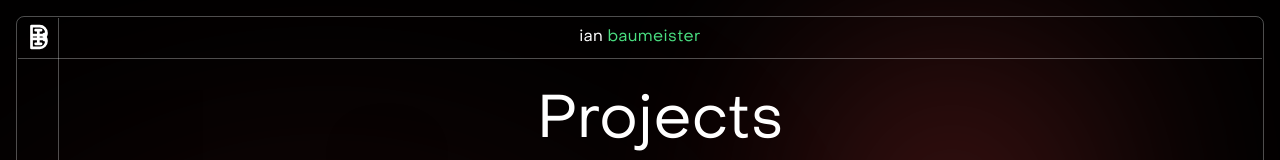
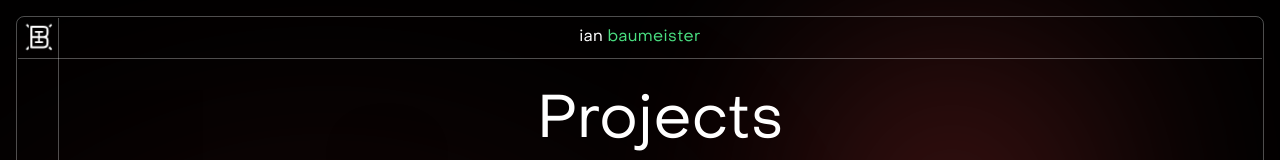
Before and after one commit to ibxibx/portfolio-react, a React (Create React App) app: page /portfolio-react/work in a window 1280 px wide. Shown: the top 160 px of the page. Built offline with nearby package versions, Linux system fonts and the light colour scheme.

Commit message:
Improved logo monogram

```diff
--- a/src/components/layout/LogoMonogram.jsx
+++ b/src/components/layout/LogoMonogram.jsx
@@ -1,67 +1,244 @@
-import React from "react";
-import { Link } from "react-router-dom";
+import React, { useState, useEffect } from "react";
 
 const LogoMonogram = () => {
+  const [isReversing, setIsReversing] = useState(false);
+  const [isAnimating, setIsAnimating] = useState(false);
+  const [isMounted, setIsMounted] = useState(false);
+
+  useEffect(() => {
+    setIsMounted(true);
+    const animationCycle = () => {
+      if (!isAnimating) {
+        setIsReversing(false);
+
+        const disappearTimeout = setTimeout(() => {
+          setIsReversing(true);
+        }, 7400);
+
+        const restartTimeout = setTimeout(() => {
+          setIsReversing(false);
+        }, 12800);
+
+        return () => {
+          clearTimeout(disappearTimeout);
+          clearTimeout(restartTimeout);
+        };
+      }
+    };
+
+    const cleanup = animationCycle();
+    const interval = setInterval(animationCycle, 12800);
+
+    return () => {
+      cleanup();
+      clearInterval(interval);
+    };
+  }, [isMounted, isAnimating]);
+
+  const handleClick = () => {
+    setIsAnimating(true);
+    setIsReversing(!isReversing);
+    setTimeout(() => {
+      setIsAnimating(false);
+    }, 2400);
+  };
+
   return (
-    <Link to="/" className="animate-logo inline-block">
+    <div
+      className="logo-wrapper inline-block cursor-pointer"
+      onClick={handleClick}
+    >
       <svg
-        className="logo-monogram"
         width="34"
         height="34"
-        viewBox="0 0 50 48"
+        viewBox="0 0 200 200"
         fill="none"
         xmlns="http://www.w3.org/2000/svg"
+        className={`logo-monogram ${isReversing ? "reverse" : ""}`}
       >
+        <defs>
+          <mask id="knockout-mask">
+            <rect width="200" height="200" fill="white" />
+            {/* B knockout outline */}
+            <path
+              d="M55 40
+                 V160
+                 H125
+                 C145 160 150 150 150 135
+                 V120
+                 C150 110 145 100 125 100
+                 H55
+                 M55 100
+                 H125
+                 C145 100 150 90 150 75
+                 V60
+                 C150 45 145 40 125 40
+                 H55Z"
+              fill="none"
+              stroke="black"
+              strokeWidth="32"
+              strokeLinejoin="round"
+            />
+            {/* I knockout outline */}
+            <path
+              d="M100 70V130"
+              stroke="black"
+              strokeWidth="32"
+              strokeLinecap="round"
+            />
+            <path
+              d="M80 70H120"
+              stroke="black"
+              strokeWidth="32"
+              strokeLinecap="round"
+            />
+            <path
+              d="M80 130H120"
+              stroke="black"
+              strokeWidth="32"
+              strokeLinecap="round"
+            />
+          </mask>
+        </defs>
+
+        {/* Background X */}
+        <g className="line x-parts" mask="url(#knockout-mask)">
+          <path
+            d="M30 30L170 170"
+            stroke="currentColor"
+            strokeWidth="12"
+            strokeLinecap="round"
+          />
+          <path
+            d="M170 30L30 170"
+            stroke="currentColor"
+            strokeWidth="12"
+            strokeLinecap="round"
+          />
+        </g>
+
+        {/* I shape */}
+        <g className="line i-shape">
+          <path
+            d="M100 70V130"
+            stroke="currentColor"
+            strokeWidth="10"
+            strokeLinecap="round"
+          />
+          <path
+            d="M80 70H120"
+            stroke="currentColor"
+            strokeWidth="10"
+            strokeLinecap="round"
+          />
+          <path
+            d="M80 130H120"
+            stroke="currentColor"
+            strokeWidth="10"
+            strokeLinecap="round"
+          />
+        </g>
+
         {/* B shape */}
+        <g className="line b-shape">
           <path
-          className="letter-b"
-          d="M14 8V40H26C31.5228 40 36 35.5228 36 30C36 26.134 33.7741 22.7782 30.5 21.3M14 8H26C31.5228 8 36 12.4772 36 18C36 21.866 33.7741 25.2218 30.5 26.7M14 8V26.7M30.5 21.3H14M30.5 21.3C31.3819 20.8896 32.1819 20.3237 32.8661 19.6339M30.5 26.7H14M30.5 26.7C31.3819 27.1104 32.1819 27.6763 32.8661 28.3661"
+            d="M55 40
+               V160
+               H125
+               C145 160 150 150 150 135
+               V120
+               C150 110 145 100 125 100
+               H55
+               M55 100
+               H125
+               C145 100 150 90 150 75
+               V60
+               C150 45 145 40 125 40
+               H55Z"
             stroke="currentColor"
-          strokeWidth="4"
+            strokeWidth="12"
             strokeLinecap="round"
             strokeLinejoin="round"
             fill="none"
           />
-        {/* I shape */}
-        <path
-          className="letter-i"
-          d="M24 14V34M20 14H28M20 34H28"
-          stroke="currentColor"
-          strokeWidth="4"
-          strokeLinecap="round"
-          strokeLinejoin="round"
-          fill="none"
-        />
+        </g>
       </svg>
+
       <style jsx>{`
         .logo-monogram {
-          transition: all 0.5s cubic-bezier(0.615, 0.19, 0.305, 0.91);
-          transform-origin: center;
+          transform: scale(1);
+          transition: transform 0.3s ease;
         }
 
-        .letter-b,
-        .letter-i {
-          transition: all 0.5s cubic-bezier(0.615, 0.19, 0.305, 0.91);
-          stroke-dasharray: 200;
-          stroke-dashoffset: 0;
-          transform-origin: center;
+        .line {
+          stroke-dasharray: 1000;
+          stroke-dashoffset: 1000;
+          opacity: 0;
+          transition: opacity 0.4s ease;
         }
 
-        .animate-logo:hover .letter-b {
-          stroke-dashoffset: 200;
-          transform: rotate(360deg);
+        /* APPEAR: B → I → X */
+        .b-shape {
+          animation: drawLine 0.8s cubic-bezier(0.65, 0, 0.35, 1) forwards;
+          animation-delay: 0s;
+        }
+        .i-shape {
+          animation: drawLine 0.8s cubic-bezier(0.65, 0, 0.35, 1) forwards;
+          animation-delay: 0.8s;
+        }
+        .x-parts {
+          animation: drawLine 0.8s cubic-bezier(0.65, 0, 0.35, 1) forwards;
+          animation-delay: 1.6s;
         }
 
-        .animate-logo:hover .letter-i {
-          stroke-dashoffset: -200;
-          transform: scale(1.2);
+        @keyframes drawLine {
+          0% {
+            stroke-dashoffset: 1000;
+            opacity: 0;
+          }
+          1% {
+            opacity: 1;
+          }
+          100% {
+            stroke-dashoffset: 0;
+            opacity: 1;
+          }
         }
 
-        .animate-logo:hover svg {
-          filter: drop-shadow(0 0 3px currentColor);
+        /* DISAPPEAR: X → I → B */
+        .reverse .x-parts {
+          animation: fadeOut 0.8s ease forwards;
+          animation-delay: 0s;
+        }
+        .reverse .i-shape {
+          animation: fadeOut 0.8s ease forwards;
+          animation-delay: 0.8s;
+        }
+        .reverse .b-shape {
+          animation: fadeOut 0.8s ease forwards;
+          animation-delay: 1.6s;
+        }
+
+        @keyframes fadeOut {
+          0% {
+            opacity: 1;
+            stroke-dashoffset: 0;
+          }
+          100% {
+            opacity: 0;
+            stroke-dashoffset: 0;
+          }
+        }
+
+        .logo-wrapper:hover {
+          cursor: pointer;
+        }
+
+        .logo-wrapper:hover .line {
+          stroke: #4ade80;
         }
       `}</style>
-    </Link>
+    </div>
   );
 };
 
```
Lines whose indentation alone changed are shown as unchanged.
